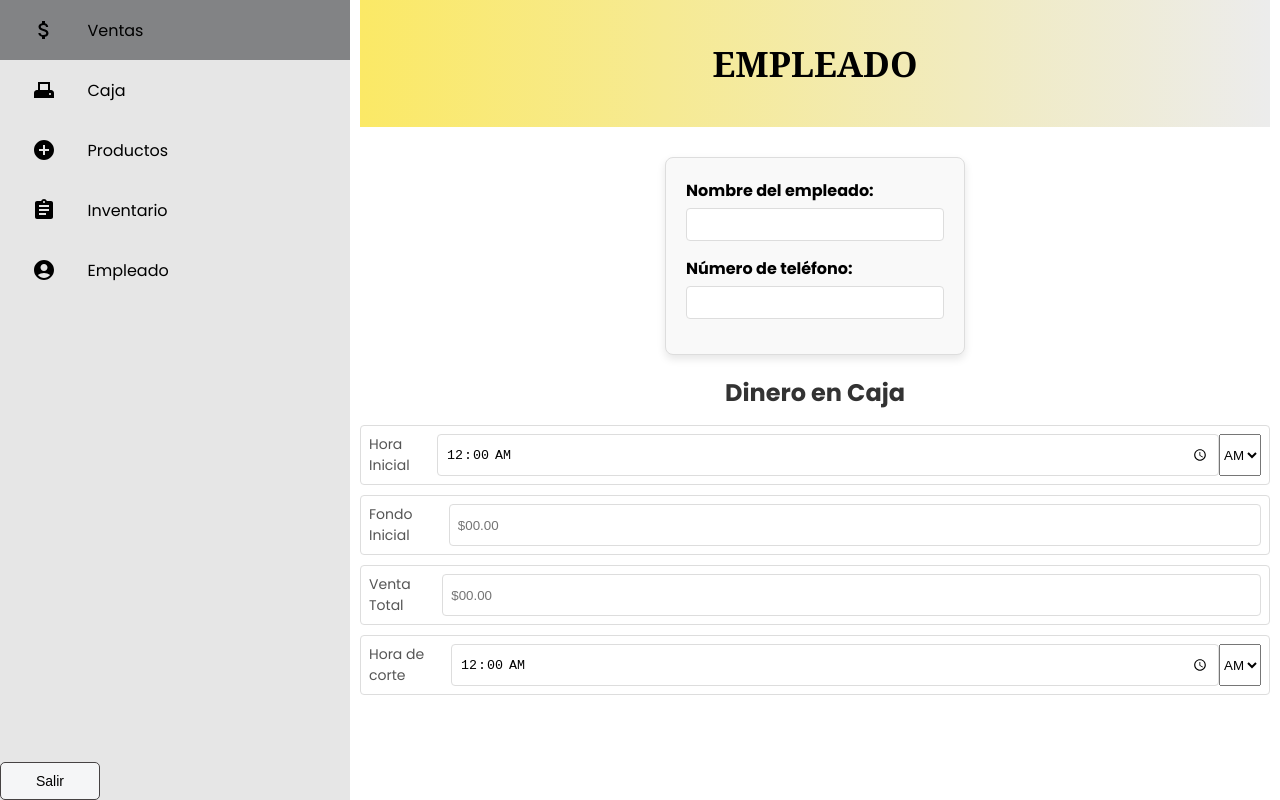
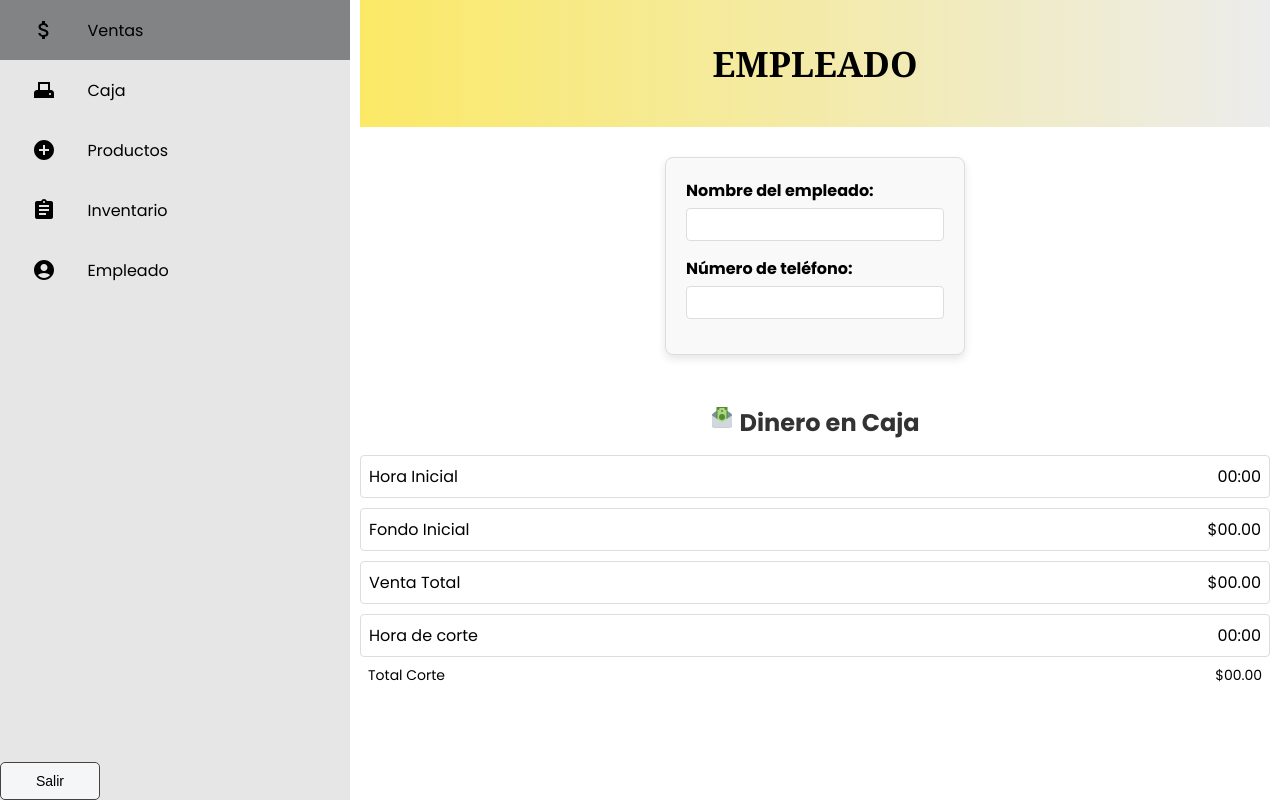
Before and after one commit to Nanbarrera/proyectoLogin, a React (Create React App) app: page /empleado in a window 1280 px wide. Built offline with nearby package versions, Linux system fonts and the light colour scheme.

Commit message:
Modificación de la interfaz del empleado

```diff
--- a/src/componentes/empleado/Empleado.js
+++ b/src/componentes/empleado/Empleado.js
@@ -2,6 +2,8 @@ import React, { useState } from "react";
 import { SidebarData } from './SidebarData';
 import Empleado_DC from './Empleado_DC';
 import { useNavigate } from 'react-router-dom';
+
+
 
 function Empleado() {
     const handleLogout = () => {
--- a/src/componentes/empleado/Empleado_DC.css
+++ b/src/componentes/empleado/Empleado_DC.css
@@ -1,4 +1,3 @@
-/* Empleado_DC.css */
 .empleado {
   display: flex;
   flex-direction: column;
@@ -34,7 +33,7 @@ label {
 
 .DineroC {
   width: 100%;
-  margin-top: 20px;
+  margin-top: 50px;
 }
 
 .DineroC h2 {
@@ -59,7 +58,7 @@ label {
 }
 
 .cash-info div span {
-  font-size: 14px;
+  font-size: 16px;
 }
 
 .HoraI, .FondoI, .VentaT, .HoraC {
@@ -68,5 +67,11 @@ label {
 }
 
 .HoraI span, .FondoI span, .VentaT span, .HoraC span {
-  color: #555;
+  color: #000000;
 }
+.TotalCorte{
+  display: flex;
+  justify-content: space-between;
+  padding: 8px;
+  font-size: 14px;
+}
--- a/src/componentes/empleado/Empleado_DC.js
+++ b/src/componentes/empleado/Empleado_DC.js
@@ -1,15 +1,10 @@
 import React, { useState } from 'react';
 import './Empleado_DC.css';
+import { FcMoneyTransfer } from "react-icons/fc";
 
 function Empleado_DC() {
     const [employeeName, setEmployeeName] = useState('');
     const [phoneNumber, setPhoneNumber] = useState('');
-    const [initialTime, setInitialTime] = useState('00:00');
-    const [initialPeriod, setInitialPeriod] = useState('AM');
-    const [cutoffTime, setCutoffTime] = useState('00:00');
-    const [cutoffPeriod, setCutoffPeriod] = useState('AM');
-    const [initialFund, setInitialFund] = useState('');
-    const [totalSales, setTotalSales] = useState('');
 
     return (
         <div>
@@ -34,62 +29,28 @@ function Empleado_DC() {
                 </div>
             </div>
             <div className="DineroC">
-                <h2>Dinero en Caja</h2>
+                <h2><i className='iconoD'><FcMoneyTransfer /></i> Dinero en Caja</h2>
                 <div className="cash-info">
                     <div className="HoraI">
                         <span>Hora Inicial</span>
-                        <input
-                            type="time"
-                            value={initialTime}
-                            onChange={(e) => setInitialTime(e.target.value)}
-                            className="input-field"
-                        />
-                        <select
-                            value={initialPeriod}
-                            onChange={(e) => setInitialPeriod(e.target.value)}
-                            className="period-select"
-                        >
-                            <option value="AM">AM</option>
-                            <option value="PM">PM</option>
-                        </select>
+                        <span>00:00</span>
                     </div>
                     <div className="FondoI">
                         <span>Fondo Inicial</span>
-                        <input
-                            type="number"
-                            value={initialFund}
-                            onChange={(e) => setInitialFund(e.target.value)}
-                            className="input-field"
-                            placeholder="$00.00"
-                        />
+                        <span>$00.00</span>
                     </div>
                     <div className="VentaT">
                         <span>Venta Total</span>
-                        <input
-                            type="number"
-                            value={totalSales}
-                            onChange={(e) => setTotalSales(e.target.value)}
-                            className="input-field"
-                            placeholder="$00.00"
-                        />
+                        <span>$00.00</span>
                     </div>
                     <div className="HoraC">
                         <span>Hora de corte</span>
-                        <input
-                            type="time"
-                            value={cutoffTime}
-                            onChange={(e) => setCutoffTime(e.target.value)}
-                            className="input-field"
-                        />
-                        <select
-                            value={cutoffPeriod}
-                            onChange={(e) => setCutoffPeriod(e.target.value)}
-                            className="period-select"
-                        >
-                            <option value="AM">AM</option>
-                            <option value="PM">PM</option>
-                        </select>
+                        <span>00:00</span>
                     </div>
+                </div>
+                <div className="TotalCorte">
+                    <span>Total Corte</span>
+                    <span>$00.00</span>
                 </div>
             </div>
         </div>
--- a/src/componentes/inventario/SidebarData.js
+++ b/src/componentes/inventario/SidebarData.js
@@ -14,7 +14,7 @@ export const SidebarData = [
     {
         title: "Caja",
         icon: <AdfScannerIcon />,
-        link: "/caja"
+        link: "/cajaTotal"
     },
     {
         title: "Productos",
```
Also changed, not shown: 1 other file (tests, documents, lock files or other folders).
